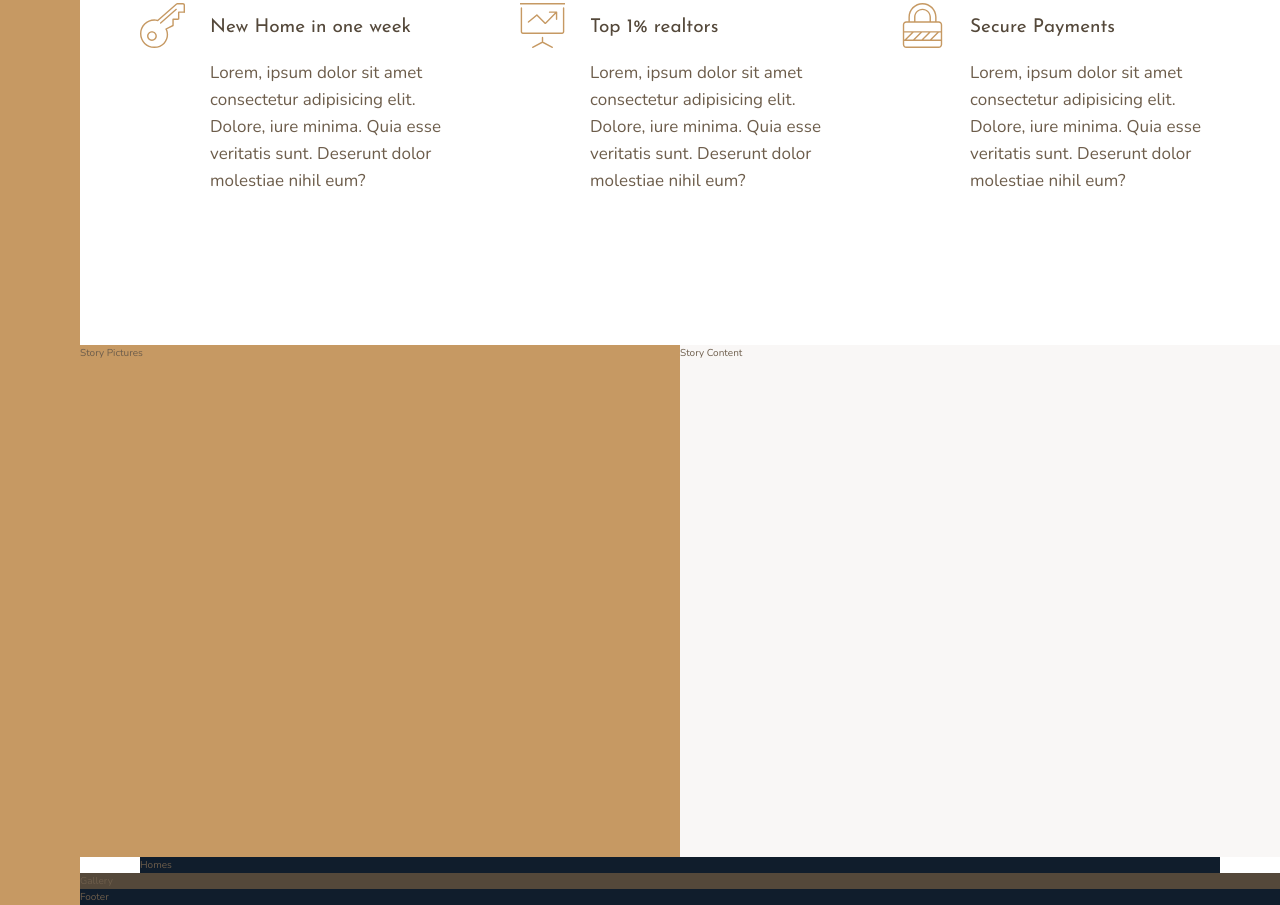
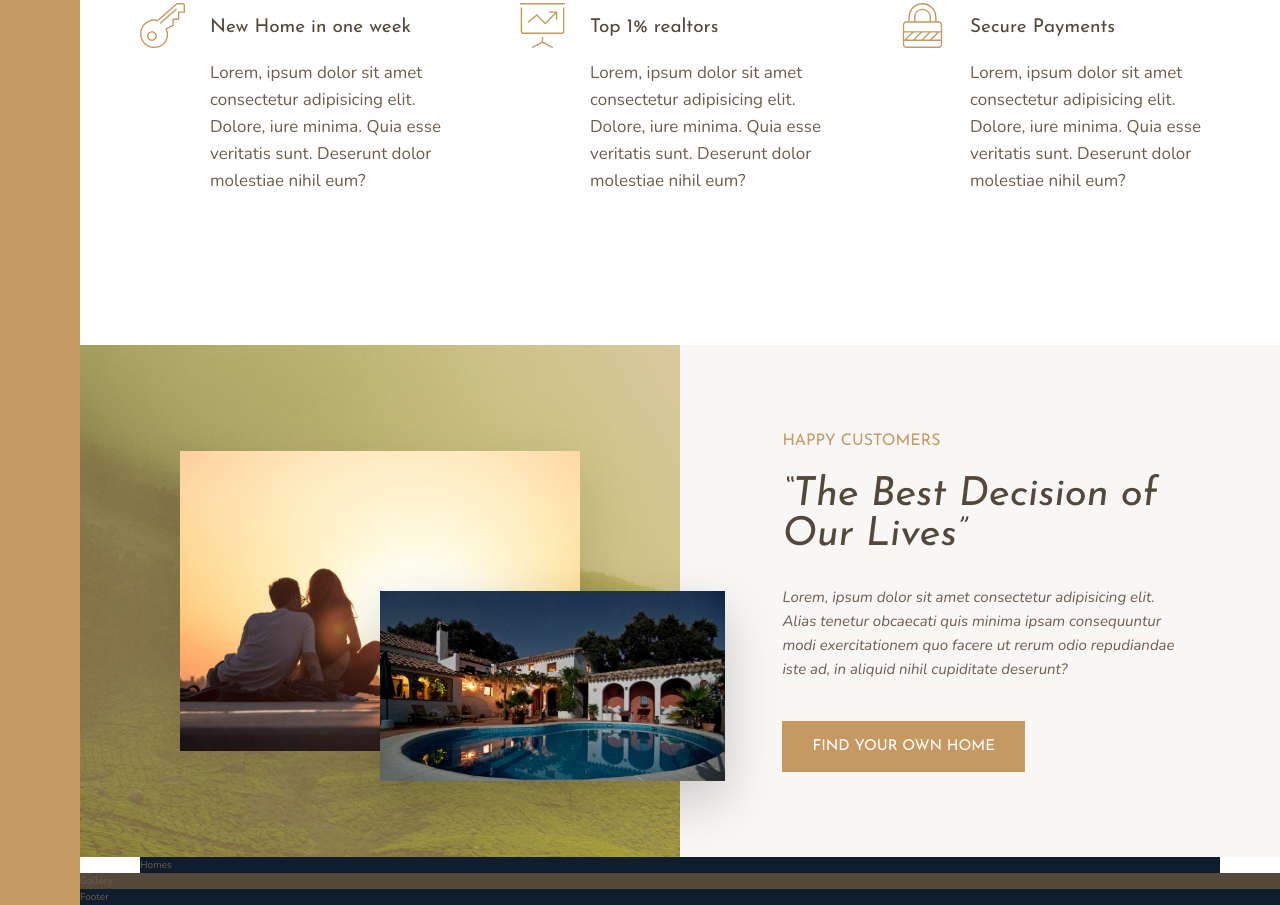
Before and after one commit to sivasankar-s/Nexter-Project-from-css-course, a website: page index.html in a window 1280 px wide. Shown: the part 1018-1923 px from the top of the page. Drawn offline with nearby package versions, Linux system fonts and the light colour scheme.

Commit message:
Completed Features section

```diff
--- a/index.html
+++ b/index.html
@@ -75,11 +75,17 @@
         </section>
 
         <div class="story__pictures">
-            Story Pictures
+            <img src="img/story-1.jpeg" alt="Couple with new house" class="story__img--1">
+            <img src="img/story-2.jpeg" alt="New house" class="story__img--2">
         </div>
 
         <div class="story__content">
-            Story Content
+            <h3 class="heading-3 mb-sm">Happy Customers</h3>
+            <h2 class="heading-2 heading-2--dark mb-md">&ldquo;The Best Decision of Our Lives&rdquo;</h2>
+            <p class="story__text">
+                Lorem, ipsum dolor sit amet consectetur adipisicing elit. Alias tenetur obcaecati quis minima ipsam consequuntur modi exercitationem quo facere ut rerum odio repudiandae iste ad, in aliquid nihil cupiditate deserunt?
+            </p>
+            <button class="btn">Find Your Own Home</button>
         </div>
 
         <section class="homes">
--- a/sass/_story.scss
+++ b/sass/_story.scss
@@ -3,10 +3,53 @@
     &__pictures {
         background-color: $color-primary;
         grid-column: full-start / col-end 4;
+        background-image: linear-gradient(rgba($color-primary, .5), rgba($color-primary, .5)), url(../img/back.jpg);
+
+        display: grid;
+        grid-template-rows: repeat(6, 1fr);
+        grid-template-columns: repeat(6, 1fr);
+        align-items: center;
+    }
+
+    &__img--1 {
+        width: 100%;
+        grid-row: 2 / 6;
+        grid-column: 2 / 6;
+        box-shadow: 0 2rem 5rem rgba(#000, .1);
+    }
+
+    &__img--2 {
+        width: 115%;
+        grid-row: 4 / 6;
+        grid-column: 4 / 7;
+        z-index: 20;
+        box-shadow: 0 2rem 5rem rgba(#000, .2);
     }
 
     &__content {
         background-color: $color-grey-light-1;
         grid-column: col-start 5 / full-end;
+
+        padding: 6rem 8vw;
+
+        // Using Flexbox
+
+        // display: flex;
+        // flex-direction: column;
+        // justify-content: center;
+        // align-items: flex-start;
+
+
+
+        // Using CSS Grid
+        display: grid;
+        align-content: center;
+        justify-items: start;
+    }
+
+    &__text {
+        font-size: 1.5rem;
+        font-style: italic;
+        margin-bottom: 4rem;
     }
 }
--- a/sass/_typography.scss
+++ b/sass/_typography.scss
@@ -11,10 +11,19 @@
 
 .heading-2 {
     @extend %heading;
+    font-size: 4rem;
+    font-style: italic;
+    line-height: 1;
+
+    &--light {color: $color-grey-light-1;}
+    &--dark {color: $color-grey-dark-1;}
 }
 
 .heading-3 {
     @extend %heading;
+    font-size: 1.6rem;
+    color: $color-primary;
+    text-transform: uppercase;
 }
 
 .heading-4 {
@@ -25,3 +34,25 @@
     &--light {color: $color-grey-light-1;}
     &--dark {color: $color-grey-dark-1;}
 }
+
+.btn {
+    background-color: $color-primary;
+    color: #fff;
+    border: none;
+    border-radius: 0;
+    font-family: $font-display;
+    font-size: 1.5rem;
+    text-transform: uppercase;
+    padding: 1.8rem 3rem;
+    cursor: pointer;
+    transition: all .2s;
+
+    &:hover {
+        background-color: $color-primary-dark;
+    }
+}
+
+.mb-sm {margin-bottom: 2rem;}
+.mb-md {margin-bottom: 3rem;}
+.mb-lg {margin-bottom: 4rem;}
+.mb-hg {margin-bottom: 8rem;}
```
Also changed, not shown: css/style.css.
